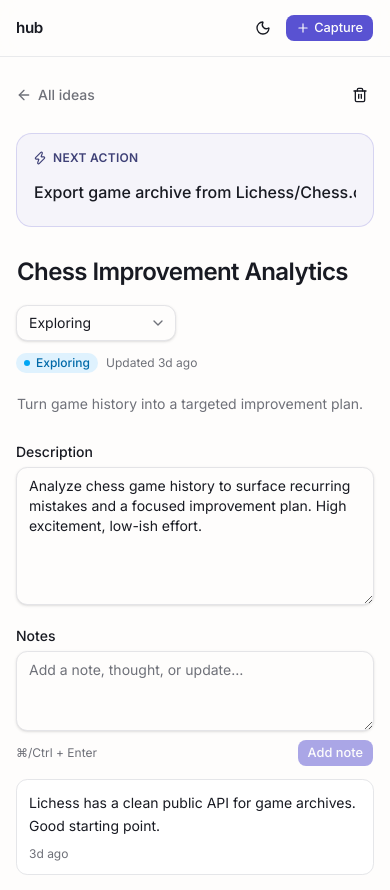
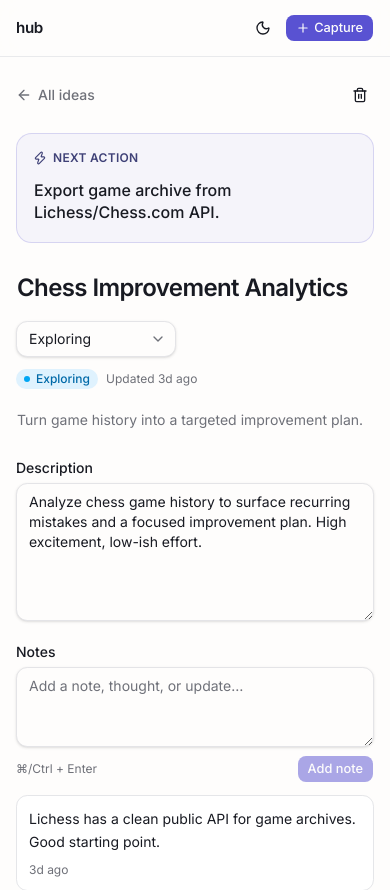
Before and after one commit to rdanielsstat/hub-platform, a React (Vite) app: page /project/p-chess in a window 390 px wide. Shown: the top 890 px of the page. Built offline with nearby package versions, Linux system fonts and the light colour scheme.

Commit message:
fix: text wrapping on mobile for next action field

```diff
--- a/pages/project-detail.tsx
+++ b/pages/project-detail.tsx
@@ -1,4 +1,4 @@
-import { useMemo, useState } from 'react'
+import { useLayoutEffect, useMemo, useRef, useState } from 'react'
 import { Link, useNavigate, useParams } from 'react-router-dom'
 import {
   ArrowLeft,
@@ -52,6 +52,16 @@
     () => (project ? formatDate(project.targetDate) : '-'),
     [project],
   )
+
+  // Grow the next-action textarea to fit its wrapped content instead of
+  // clipping it, by syncing the DOM height to scrollHeight after each change.
+  const nextActionRef = useRef<HTMLTextAreaElement>(null)
+  useLayoutEffect(() => {
+    const el = nextActionRef.current
+    if (!el) return
+    el.style.height = 'auto'
+    el.style.height = `${el.scrollHeight}px`
+  }, [nextAction])
 
   if (loading) {
     return (
@@ -164,12 +174,14 @@
           <Zap className="size-3.5" />
           Next action
         </div>
-        <Input
+        <textarea
+          ref={nextActionRef}
+          rows={1}
           value={nextAction}
           onChange={(e) => setNextAction(e.target.value)}
           onBlur={() => save({ nextAction })}
           placeholder="The single next concrete step…"
-          className="border-transparent bg-transparent px-0 text-base font-medium shadow-none focus-visible:border-ring focus-visible:bg-background focus-visible:px-3"
+          className="flex w-full min-w-0 resize-none overflow-hidden rounded-lg border border-transparent bg-transparent px-0 py-1 text-base font-medium leading-snug shadow-none outline-none transition-colors placeholder:text-muted-foreground focus-visible:border-ring focus-visible:bg-background focus-visible:px-3 focus-visible:ring-3 focus-visible:ring-ring/40 disabled:cursor-not-allowed disabled:opacity-50"
         />
       </div>
 
```
